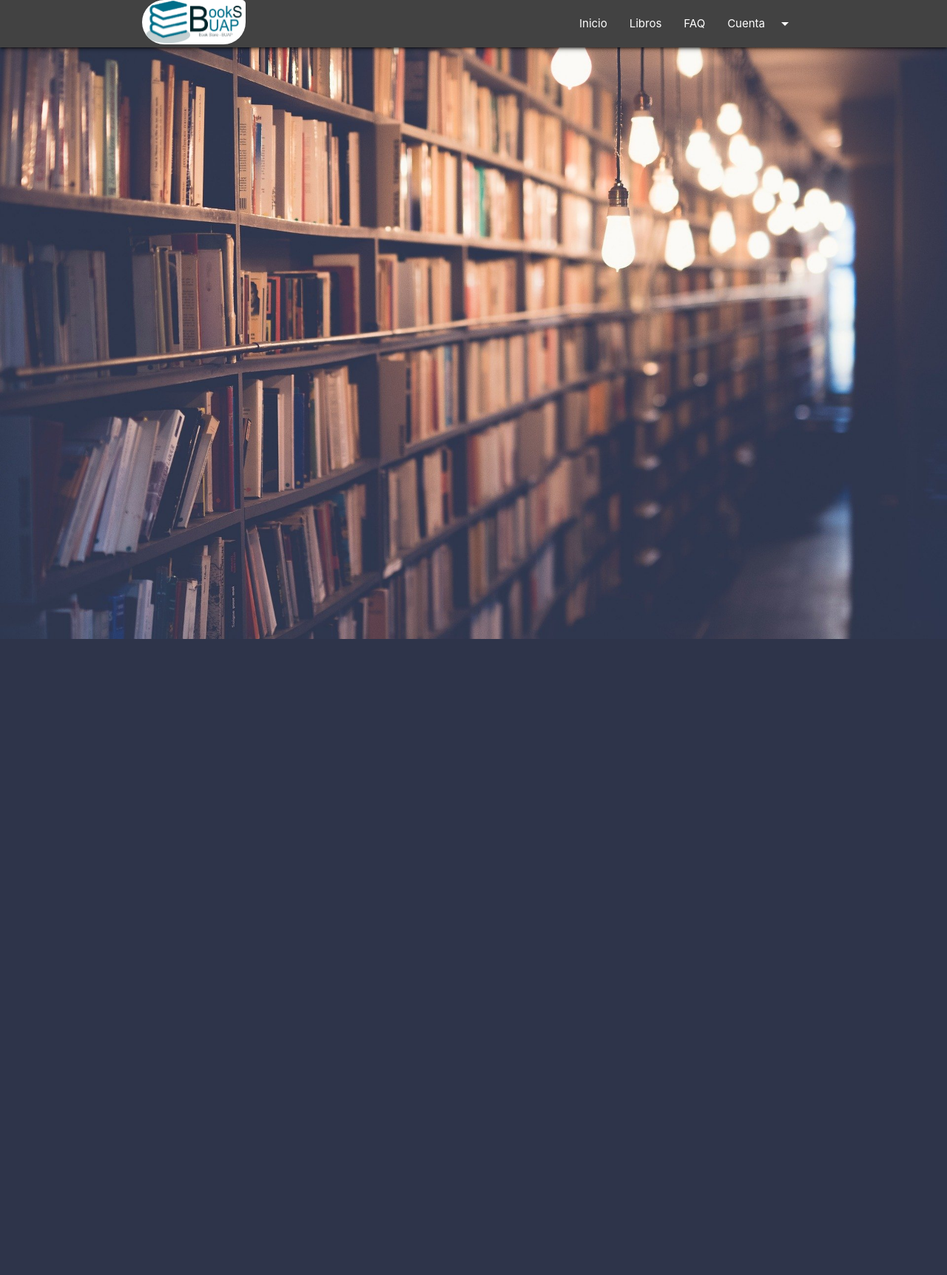
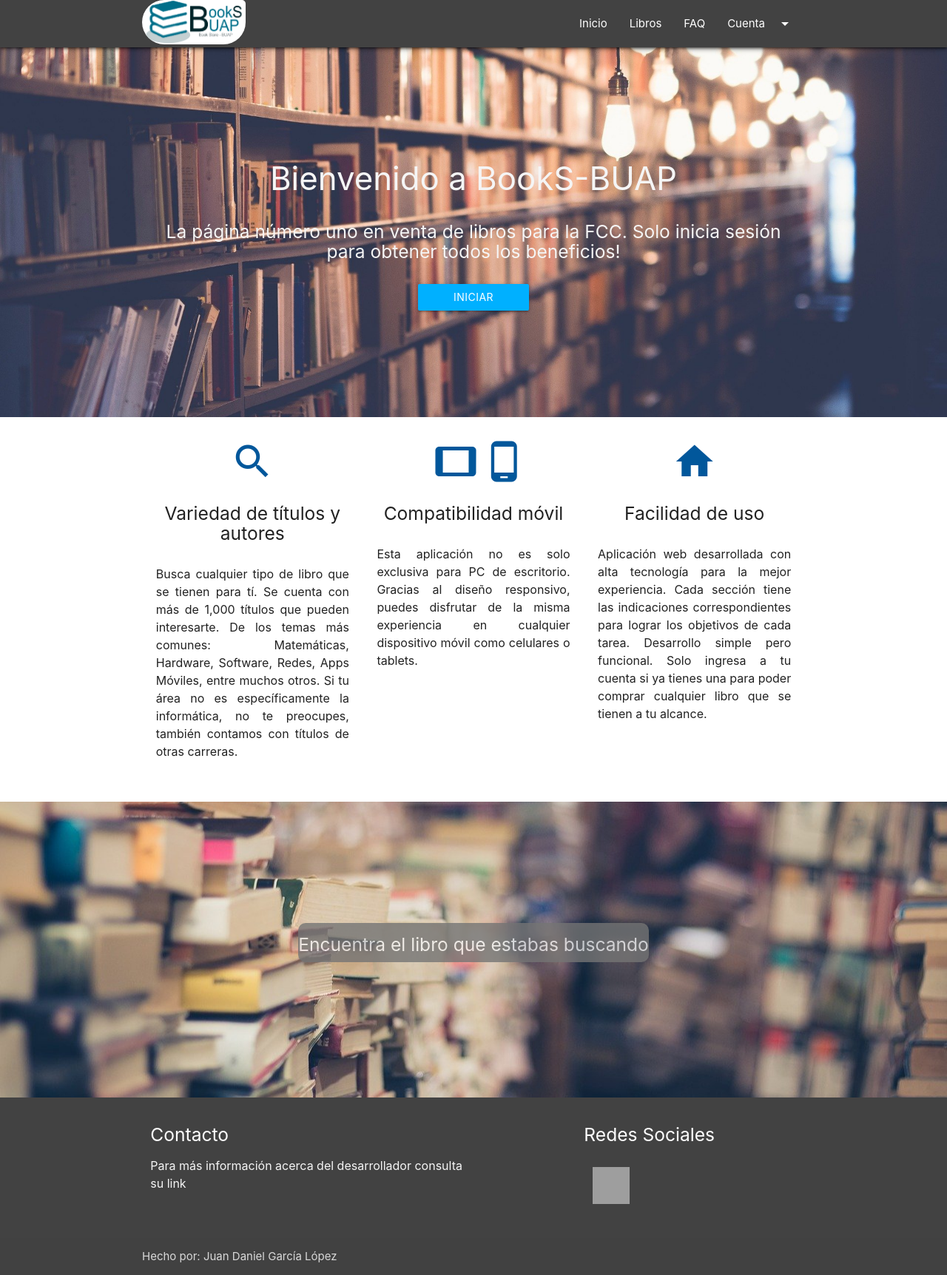
Before and after one commit to JohnDan72/BookSBUAPFCC, a PHP site: page /app/views/index.php in a window 1280 px wide. Shown: the whole page at 74% size. Before the commit the page ends 864 px from the top, so only its background shows below. Run offline with PHP 8.4, Linux system fonts and the light colour scheme; some libraries are stand-ins or nearby versions; grey boxes are pictures that could not be loaded.

Commit message:
Tercer commit, página de inicio completa

```diff
--- a/app/views/index.php
+++ b/app/views/index.php
@@ -5,12 +5,76 @@
 <?php include "templates/navbar.php";?>
 
 
+<!--Aqui va todo el contenido de la página actual-->
+<div id="imgIndex" class="responsive-img valign-wrapper">
+	<div class="container">
+		<div class="row grey-text text-lighten-4 center">
+			<h3 class="col s12">Bienvenido a BookS-BUAP</h3>
+			<div class="clearfix"></div>
+			<h5 class="col s12">La página número uno en venta de libros para la FCC. Solo inicia sesión para obtener todos los beneficios!</h5>
+		</div>
+		<div class="row">
+			<button class="btn waves-effect waves-light pulse light-blue accent-3 col s8 m2 l2 offset-s2 offset-m5 offset-l5">Iniciar</button>
+		</div>
+	</div>
+</div>
 
-<!--Aqui va todo el contenido de la página actual-->
-<div id="imgIndex" class="responsive-img"></div>
+<div id="section_container" class="container">
+	<div class="row">
+		<div class="col s12 m4 l4 center section_class">
+			<div class="row">
+				<i class="medium material-icons light-blue-text text-darken-4">search</i>
+			</div>
+			<div class="row">
+				<h5>Variedad de títulos y autores</h5>
+			</div>
+			<div class="row" ALIGN="justify">
+				<p>
+					Busca cualquier tipo de libro que se tienen para tí. Se cuenta con más de 1,000 títulos que pueden interesarte. De los temas más comunes: Matemáticas, Hardware, Software, Redes, Apps Móviles, entre muchos otros. Si tu área no es específicamente la informática, no te preocupes, también contamos con títulos de otras carreras.
+				</p>
+			</div>
 
+		</div>
+		<div class="col s12 m4 l4 center section_class">
+			<div class="row">
+				<div class="col s2 m4 l3 offset-s4 offset-m4 offset-l3">
+					<i class="medium material-icons light-blue-text text-darken-4">tablet</i>
+				</div>
+				<div class="col s2 m4 l3">
+					<i class="medium material-icons light-blue-text text-darken-4">phone_android</i>
+				</div>
+			</div>
+			<div class="row">
+				<h5>Compatibilidad móvil</h5>
+			</div>
+			<div class="row" ALIGN="justify">
+				<p>
+					Esta aplicación no es solo exclusiva para PC de escritorio. Gracias al diseño responsivo, puedes disfrutar de la misma experiencia en cualquier dispositivo móvil como celulares o tablets.
+				</p>
+			</div>
+		</div>
+		<div class="col s12 m4 l4 center section_class">
+			<div class="row">
+				<i class="medium material-icons light-blue-text text-darken-4">home</i>
+			</div>
+			<div class="row">
+				<h5>Facilidad de uso</h5>
+			</div>
+			<div class="row" ALIGN="justify">
+				<p>
+					Aplicación web desarrollada con alta tecnología para la mejor experiencia. Cada sección tiene las indicaciones correspondientes para lograr los objetivos de cada tarea. Desarrollo simple pero funcional. Solo ingresa a tu cuenta si ya tienes una para poder comprar cualquier libro que se tienen a tu alcance.
+				</p>
+			</div>
+		</div>
+	</div>
+</div>
 
-
+<div class="parallax-container valign-wrapper">
+  <div class="parallax"><img src="<?= $BASE_PATH;?>public/img/library2.jpg"></div>
+  <div id="imgParallax2" class="row center grey-text text-lighten-4  grey darken-1">
+  	<h5>Encuentra el libro que estabas buscando</h5>
+  </div>
+</div>
 
 
 
--- a/app/views/templates/footer.php
+++ b/app/views/templates/footer.php
@@ -1,6 +1,32 @@
-	<footer>
+	<footer class="page-footer grey darken-3">
+	    <div class="container">
+	        <div class="row">
+	          <div class="col l6 s12">
+	            <h5 class="white-text">Contacto</h5>
+	            <p class="grey-text text-lighten-4">Para más información acerca del desarrollador consulta su link</p>
+	          </div>
+	          <div class="col l4 offset-l2 s12">
+	          	<div class="row">
+	          		<h5 class="white-text">Redes Sociales</h5>
+	          	</div>
 
-	</footer>
+
+	            <div class="row">
+	            	<div class="col s2">
+	            		<a href="https://www.facebook.com/jony.garcia.752/" target="blank">
+	            			<img src="https://image.flaticon.com/icons/png/512/1384/1384021.png" width="50px" height="50px">
+	            		</a>
+	            	</div>
+	            </div>
+	          </div>
+	        </div>
+	    </div>
+	    <div class="footer-copyright">
+	        <div class="container">
+	        Hecho por: Juan Daniel García López
+	        </div>
+	    </div>
+    </footer>
 	<!-- Compiled and minified JavaScript -->
     <script src="https://cdnjs.cloudflare.com/ajax/libs/materialize/1.0.0/js/materialize.min.js"></script>
     <script type="text/javascript">
@@ -17,5 +43,6 @@
 				hover: true,
 				coverTrigger: false
 		    });
+		    $('.parallax').parallax();
 		});
     </script>
--- a/public/css/index.css
+++ b/public/css/index.css
@@ -1,10 +1,29 @@
+
+.section_class{
+	padding-right: 30px !important;
+	padding-left: 30px !important;
+}
+p{
+	font-size: 16px;
+}
+
 #imgIndex {
 
 	 background: url("../img/library1.jpg");
      background-position: center;
      background-attachment: contain;
      background-size: cover;
+     max-height: 500px;
 }
+.parallax-container{
+    max-height: 400px;
+}
+
+#imgParallax2{
+    border-radius: 10px 10px 10px 10px;
+    opacity: 0.8;
+}
+
 
 .dropdown-content{
 	width: 180px !important;
@@ -29,3 +48,7 @@
     background-color: #37474f;
     opacity: 0.98
 }
+
+#section_container{
+	margin-top: 30px;
+}
```
Also changed, not shown: public/img/efecto1.png (added), public/img/library2.jpg (added).
